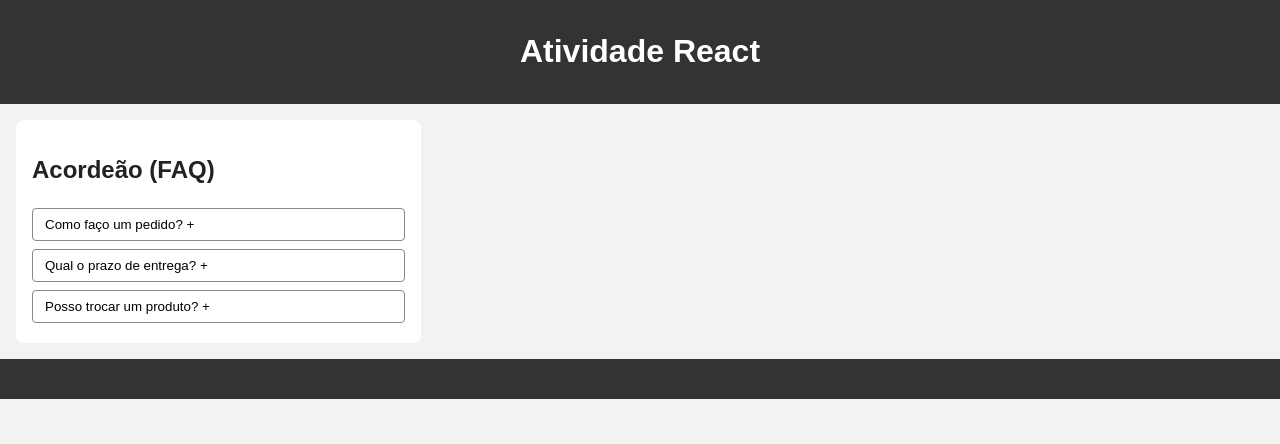
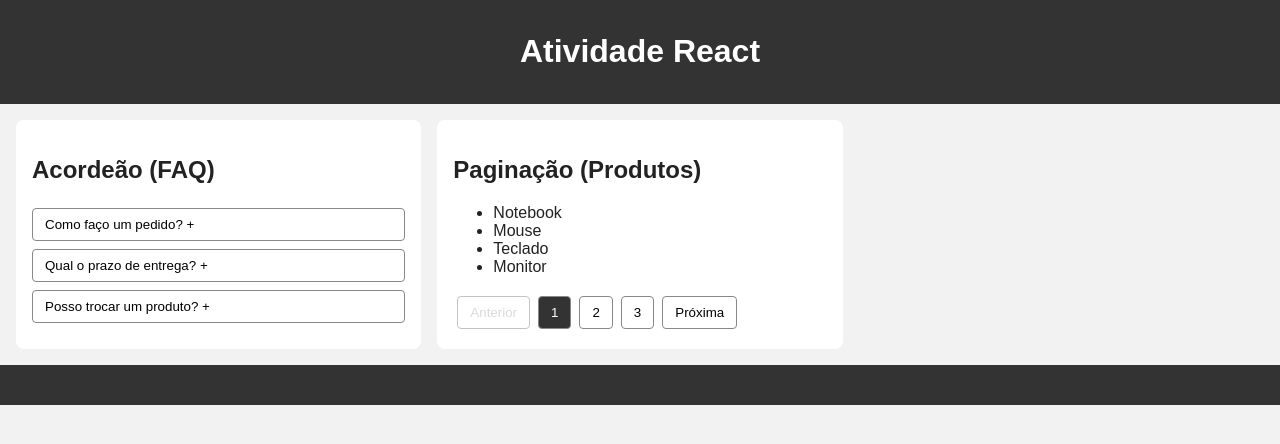
Before and after one commit to ViniciusSousaaa/atividade-react, a React (Vite) app: page / in a window 1280 px wide. Shown: the top 444 px of the page. Built offline with nearby package versions, Linux system fonts and the light colour scheme.

Commit message:
Adiciona componente paginação

```diff
--- a/src/App.jsx
+++ b/src/App.jsx
@@ -1,4 +1,6 @@
+import { useState } from 'react'
 import Accordion from './components/Accordion'
+import Pagination from './components/Pagination'
 
 const faqItems = [
   { title: 'Como faço um pedido?', content: 'Escolha o produto, clique em comprar e siga as etapas do carrinho.' },
@@ -6,7 +8,19 @@ const faqItems = [
   { title: 'Posso trocar um produto?', content: 'Sim, você tem até 7 dias após o recebimento para solicitar a troca.' },
 ]
 
+const products = [
+  'Notebook', 'Mouse', 'Teclado', 'Monitor',
+  'Headset', 'Webcam', 'Impressora', 'Cadeira gamer',
+  'Pendrive', 'HD externo', 'Roteador', 'Microfone',
+]
+const ITEMS_PER_PAGE = 4
+
 function App() {
+  const [currentPage, setCurrentPage] = useState(1)
+  const totalPages = Math.ceil(products.length / ITEMS_PER_PAGE)
+  const start = (currentPage - 1) * ITEMS_PER_PAGE
+  const visibleProducts = products.slice(start, start + ITEMS_PER_PAGE)
+
   return (
     <>
       <header className="header">
@@ -18,6 +32,20 @@ function App() {
           <h2>Acordeão (FAQ)</h2>
           <Accordion items={faqItems} />
         </section>
+
+        <section className="card">
+          <h2>Paginação (Produtos)</h2>
+          <ul>
+            {visibleProducts.map((product) => (
+              <li key={product}>{product}</li>
+            ))}
+          </ul>
+          <Pagination
+            totalPages={totalPages}
+            currentPage={currentPage}
+            onPageChange={setCurrentPage}
+          />
+        </section>
       </main>
 
       <footer className="footer">
--- /dev/null
+++ b/src/components/Pagination.jsx
@@ -0,0 +1,38 @@
+function Pagination({ totalPages, currentPage, onPageChange }) {
+  const pages = []
+  for (let i = 1; i <= totalPages; i++) {
+    pages.push(i)
+  }
+
+  return (
+    <nav className="pagination" aria-label="Paginação">
+      <button
+        onClick={() => onPageChange(currentPage - 1)}
+        disabled={currentPage === 1}
+      >
+        Anterior
+      </button>
+
+      {pages.map((page) => (
+        <button
+          key={page}
+          onClick={() => onPageChange(page)}
+          className={page === currentPage ? 'active' : ''}
+          aria-current={page === currentPage ? 'page' : undefined}
+          aria-label={`Página ${page}`}
+        >
+          {page}
+        </button>
+      ))}
+
+      <button
+        onClick={() => onPageChange(currentPage + 1)}
+        disabled={currentPage === totalPages}
+      >
+        Próxima
+      </button>
+    </nav>
+  )
+}
+
+export default Pagination
```
